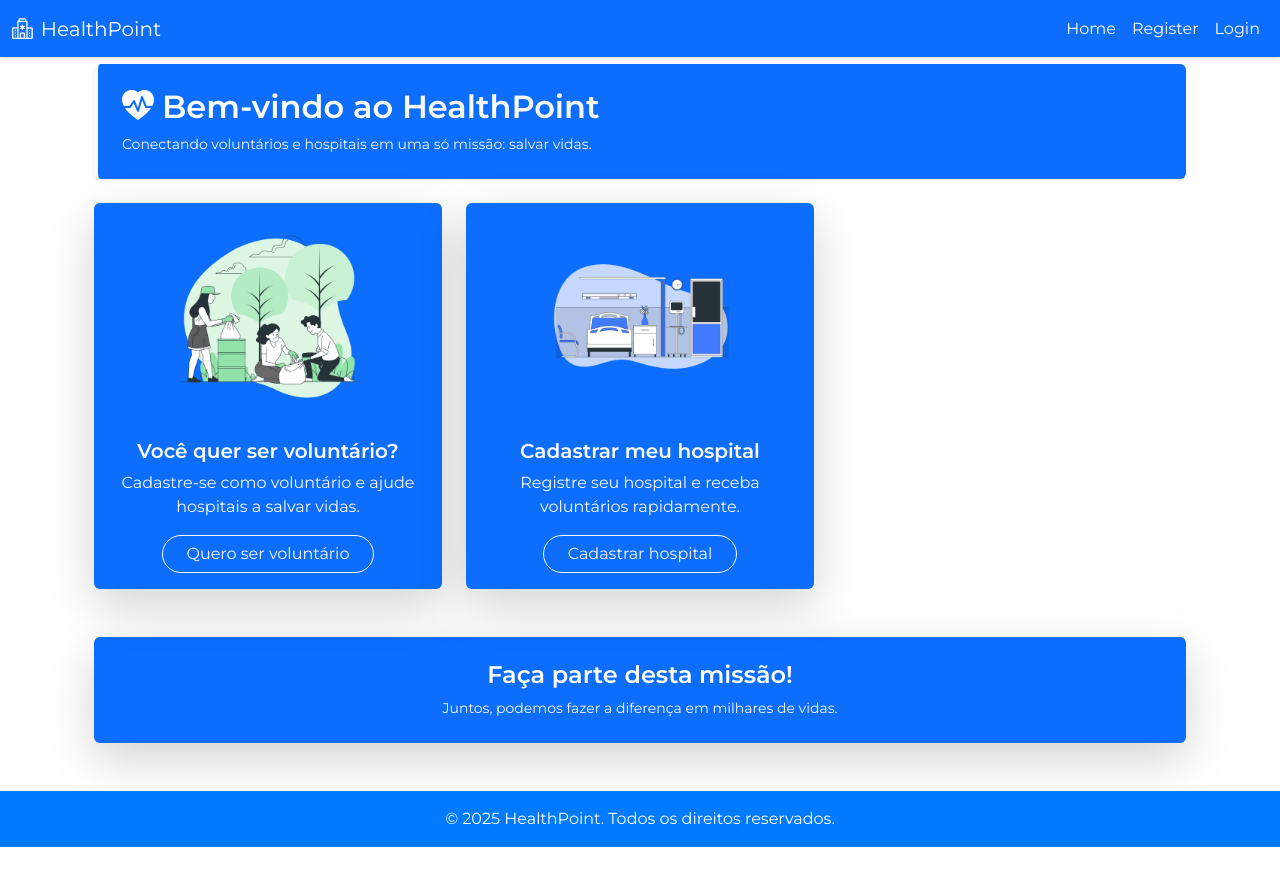
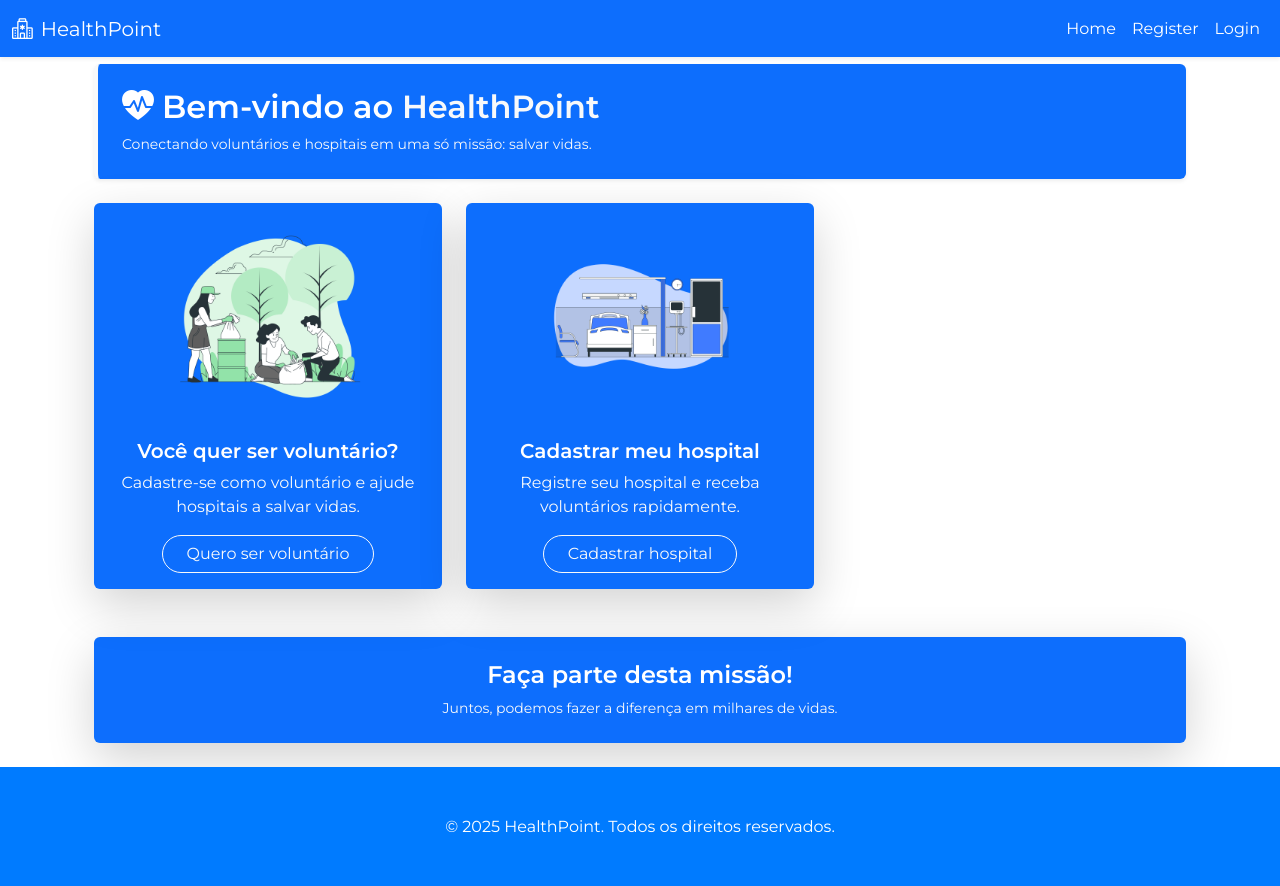
Before and after one commit to juancoutinhoflooxmongagua/HealthPoint-Frontend, a React (Create React App) app: page / in a window 1280 px wide. Before the commit the page ends 847 px from the top, so only its background shows below. Built offline with nearby package versions, Linux system fonts and the light colour scheme.

Commit message:
feat: create view for profile and jobs

```diff
--- a/src/Views/Components/Footer.jsx
+++ b/src/Views/Components/Footer.jsx
@@ -3,7 +3,7 @@ import React from "react";
 export default function Footer() {
   return (
     <footer
-      className="text-center p-3 mt-5 border-t"
+      className="text-center p-5 mt-4 border-t"
       style={{ background: "#007bff", color: "#ffffff" }}
     >
       <p className="mb-0 font-medium">© 2025 HealthPoint. Todos os direitos reservados.</p>
```
Also changed, not shown: src/Views/Main/Jobs/Jobs.jsx (added, +9 -0 lines), src/Views/Main/User/UserProfile.jsx (added, +9 -0 lines).
